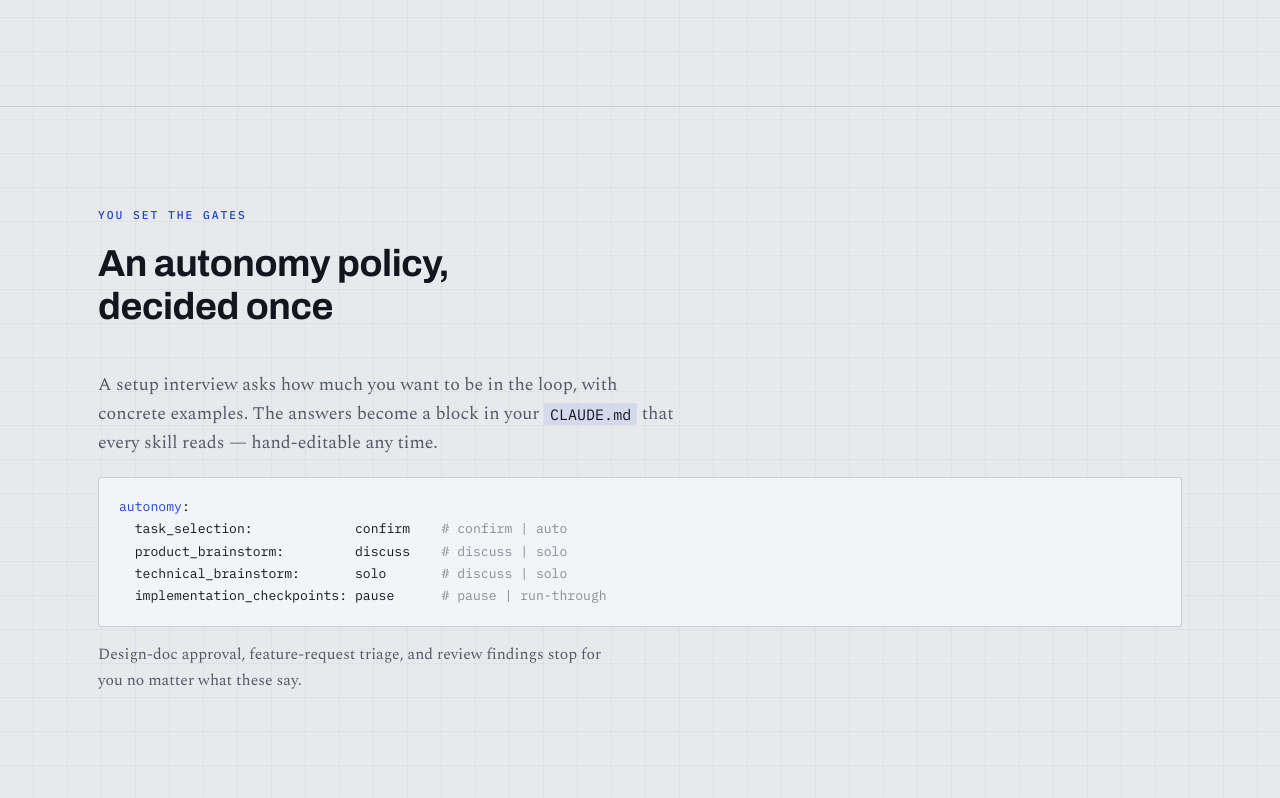
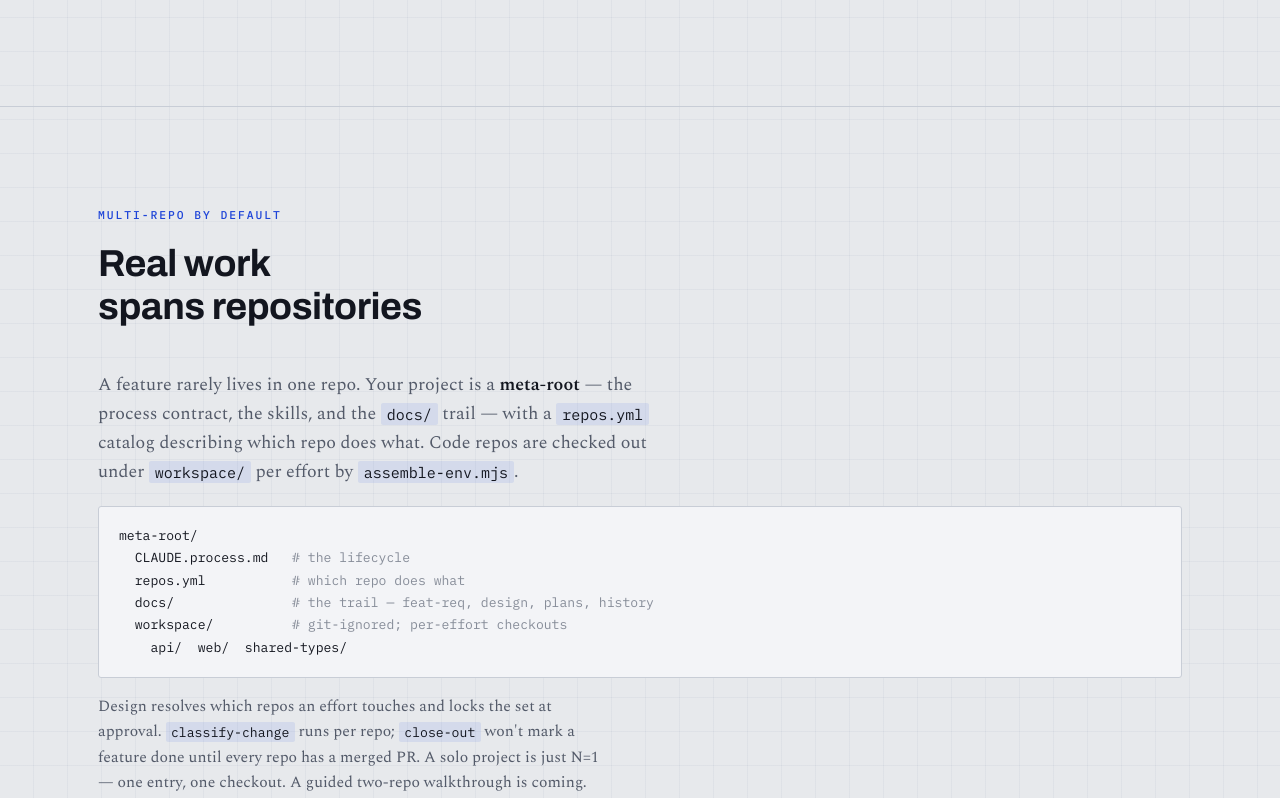
Before and after one commit to lidorl/sdlskills, a website: page site/index.html in a window 1280 px wide. Shown: the part 4436-5234 px from the top of the page. Drawn offline with nearby package versions, Linux system fonts and the light colour scheme.

Commit message:
docs: multi-repo on the landing page and README

```diff
--- a/site/index.html
+++ b/site/index.html
@@ -503,6 +503,23 @@
     </div>
   </section>
 
+  <section class="section" id="multirepo">
+    <div class="wrap">
+      <div class="shead">
+        <span class="eyebrow">Multi-repo by default</span>
+        <h2>Real work spans repositories</h2>
+      </div>
+      <p>A feature rarely lives in one repo. Your project is a <strong>meta-root</strong> — the process contract, the skills, and the <code>docs/</code> trail — with a <code>repos.yml</code> catalog describing which repo does what. Code repos are checked out under <code>workspace/</code> per effort by <code>assemble-env.mjs</code>.</p>
+      <pre class="code"><code>meta-root/
+  CLAUDE.process.md   <span class="c"># the lifecycle</span>
+  repos.yml           <span class="c"># which repo does what</span>
+  docs/               <span class="c"># the trail — feat-req, design, plans, history</span>
+  workspace/          <span class="c"># git-ignored; per-effort checkouts</span>
+    api/  web/  shared-types/</code></pre>
+      <p class="aside">Design resolves which repos an effort touches and locks the set at approval. <code>classify-change</code> runs per repo; <code>close-out</code> won't mark a feature done until every repo has a merged PR. A solo project is just N=1 — one entry, one checkout. A guided two-repo walkthrough is coming.</p>
+    </div>
+  </section>
+
   <section class="section" id="autonomy">
     <div class="wrap">
       <div class="shead">
```
Also changed, not shown: README.md.
